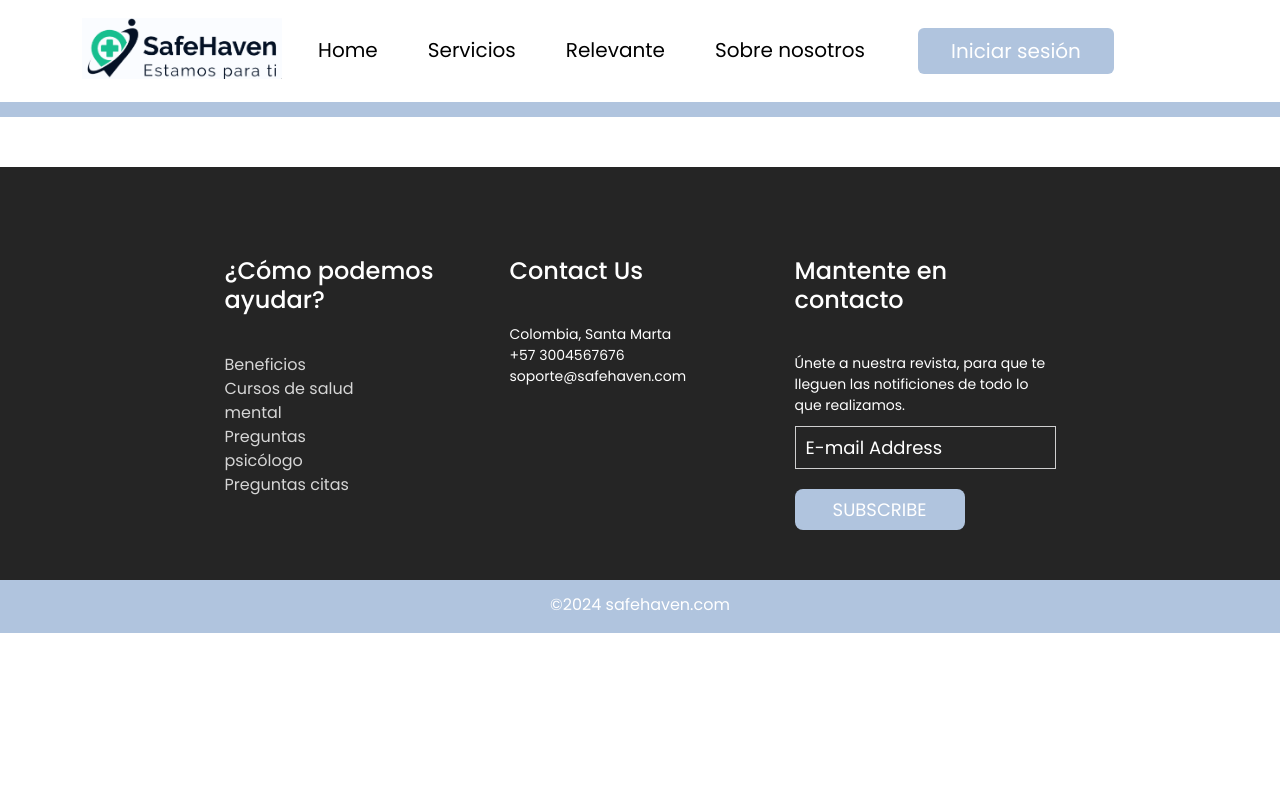
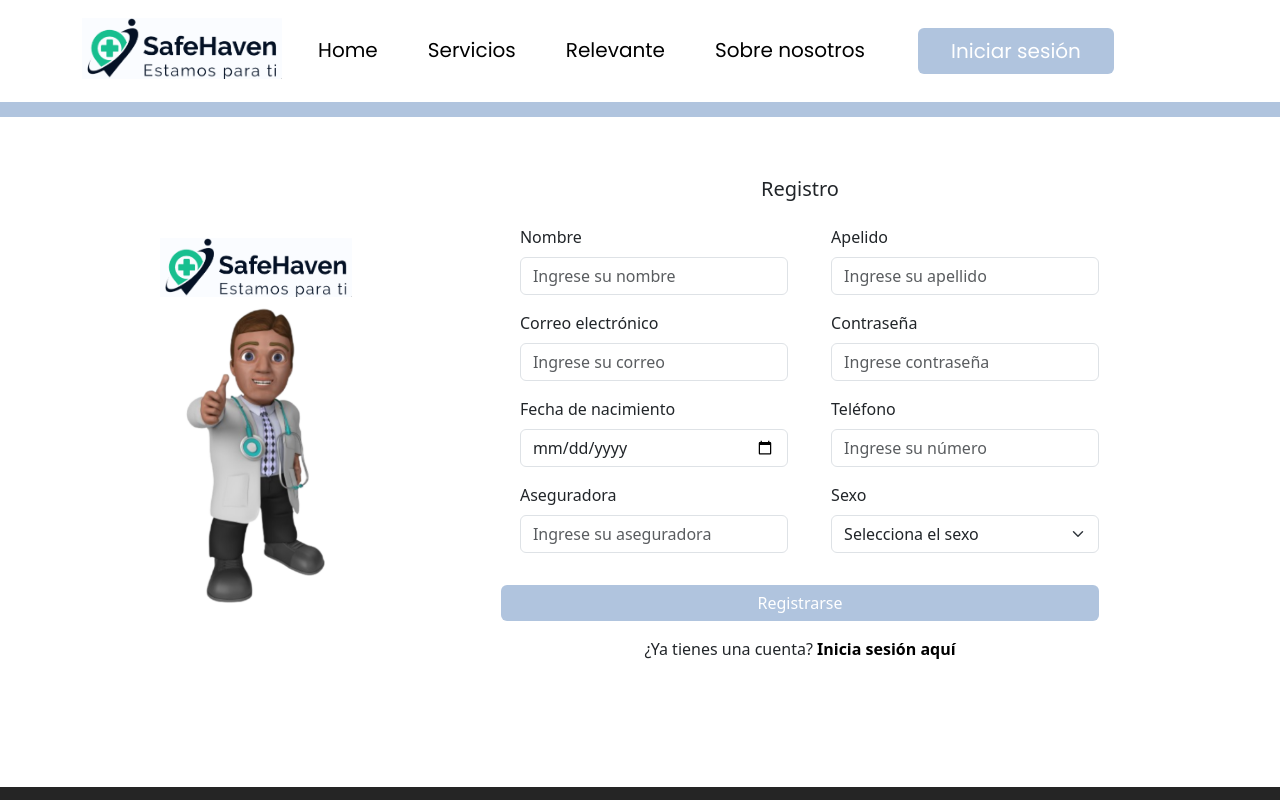
Before and after one commit to Mauripolo17/safeHavenFronted, a React (Vite) app: page /signUp in a window 1280 px wide. Shown: the top 800 px of the page. Built offline with nearby package versions, Linux system fonts and the light colour scheme.

Commit message:
improvement: structure and names

```diff
--- a/src/App.tsx
+++ b/src/App.tsx
@@ -2,14 +2,14 @@ import { BrowserRouter as Router, Routes, Route } from "react-router-dom";
 import SafeHaven from "./components/menu";
 import Header from "./components/header";
 import { Footer } from "./components/footer";
-import AppointmentPage from "./components/appointmentpage";
-import PatientHistoryPage from "./components/patienthistorypage";
-import ProfilePage from "./components/profilepage";
+import AppointmentPage from "./components/patient/appointmentPage";
+import PatientHistoryPage from "./components/patient/patientHistoryPage";
+import ProfilePage from "./components/patient/profilePage";
 import PsychologistPage from "./components/psychologistPage";
-import Dashboard from "./components/dashboard";
+import Dashboard from "./components/patient/dashboard";
 import { AuthProvider } from "./contexts/authcontext";
 import Login from "./components/login";
-import Singup from "./components/singup";
+import SignUp from "./components/signUp";
 
 function App() {
   return (
@@ -20,7 +20,7 @@ function App() {
           <Routes>
             <Route path="/" element={<SafeHaven />} />
             <Route path="/login" element={<Login />} />
-            <Route path="/singup" element={<Singup />} />
+            <Route path="/signUp" element={<SignUp />} />
             <Route path="/dashboard" element={<Dashboard />} />
             <Route path="/agendar-cita" element={<AppointmentPage />} />
             <Route path="/historial" element={<PatientHistoryPage />} />
--- a/src/assets/styles/style.css
+++ b/src/assets/styles/style.css
@@ -175,7 +175,7 @@ flex-direction: column;
   justify-items: center;
 }
 
-#singupContainer {
+#signUpContainer {
   display: flex;
   justify-content: center;
   margin-top: 50px;
@@ -183,7 +183,7 @@ flex-direction: column;
   align-items: center;
   flex-direction: column;
   padding: 10px;
-  color: "#black";
+  color: black;
 }
 #loginText {
   margin: 20px;
--- a/src/components/login.tsx
+++ b/src/components/login.tsx
@@ -27,7 +27,7 @@ function Login() {
 
 
   const toggleAuthMode = () => {
-    navigate("/singup");
+    navigate("/signUp");
   };
 
   const handleInputChange = (e: { target: { name: any; value: any; }; }) => {
--- a/src/components/dashboard.tsx
+++ b/src/components/patient/dashboard.tsx
@@ -1,7 +1,7 @@
 import React, { useContext, useEffect } from 'react';
 import { Container, Row, Col, Button, Card } from 'react-bootstrap';
 import { useNavigate } from 'react-router-dom';
-import { AuthContext } from '../contexts/authcontext';
+import { AuthContext } from '../../contexts/authcontext';
 
 function Dashboard() {
   const authContext = useContext(AuthContext);
--- a/src/components/profilepage.tsx
+++ b/src/components/patient/profilePage.tsx
@@ -2,7 +2,7 @@ import React, { useState, useEffect } from 'react';
 import { Container, Card, Form, Row, Col, Button, Alert } from 'react-bootstrap';
 import { FaUser, FaEdit, FaCheck } from 'react-icons/fa';
 import axios from 'axios';
-import { useAuth } from '../contexts/authcontext';
+import { useAuth } from '../../contexts/authcontext';
 
 interface UserProfile {
   id: number;
--- a/src/components/singup.tsx
+++ b/src/components/signUp.tsx
@@ -8,7 +8,7 @@ import { Toast } from "primereact/toast";
 import "../assets/styles/style.css";
 import "primereact/resources/themes/bootstrap4-light-blue/theme.css";
 
-function Singup() {
+function SignUp() {
   const [formData, setFormData] = useState({
     name: "",
     lastname: "",
@@ -259,4 +259,4 @@ function Singup() {
   );
 }
 
-export default Singup;
+export default SignUp;
```
Also changed, not shown: src/components/patient/appointmentPage.tsx (renamed from src/components/appointmentpage.tsx, +6 -6 lines), src/components/authMenu.tsx (renamed from src/components/authmenu.tsx), src/components/patient/patientHistoryPage.tsx (renamed from src/components/patienthistorypage.tsx).
